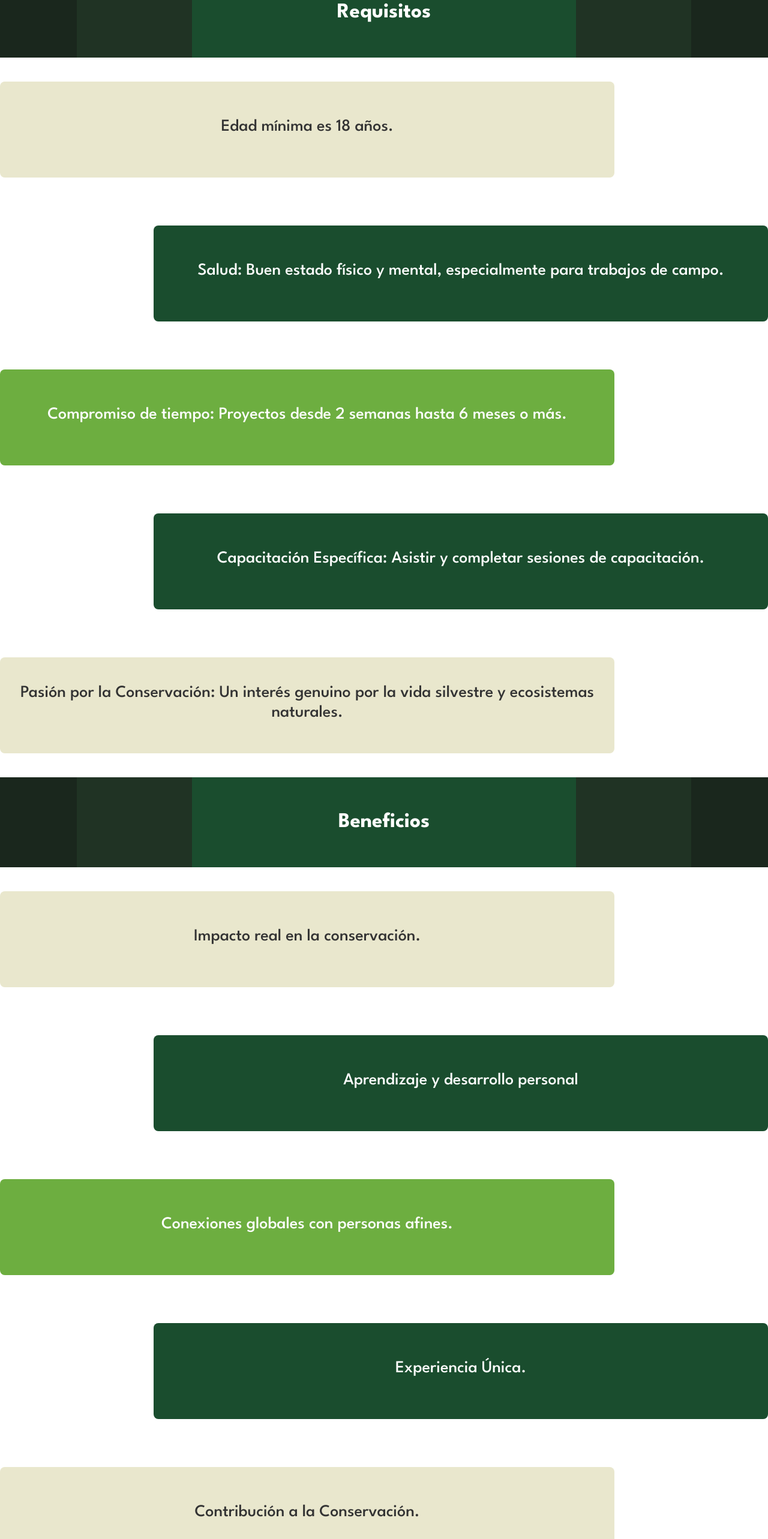
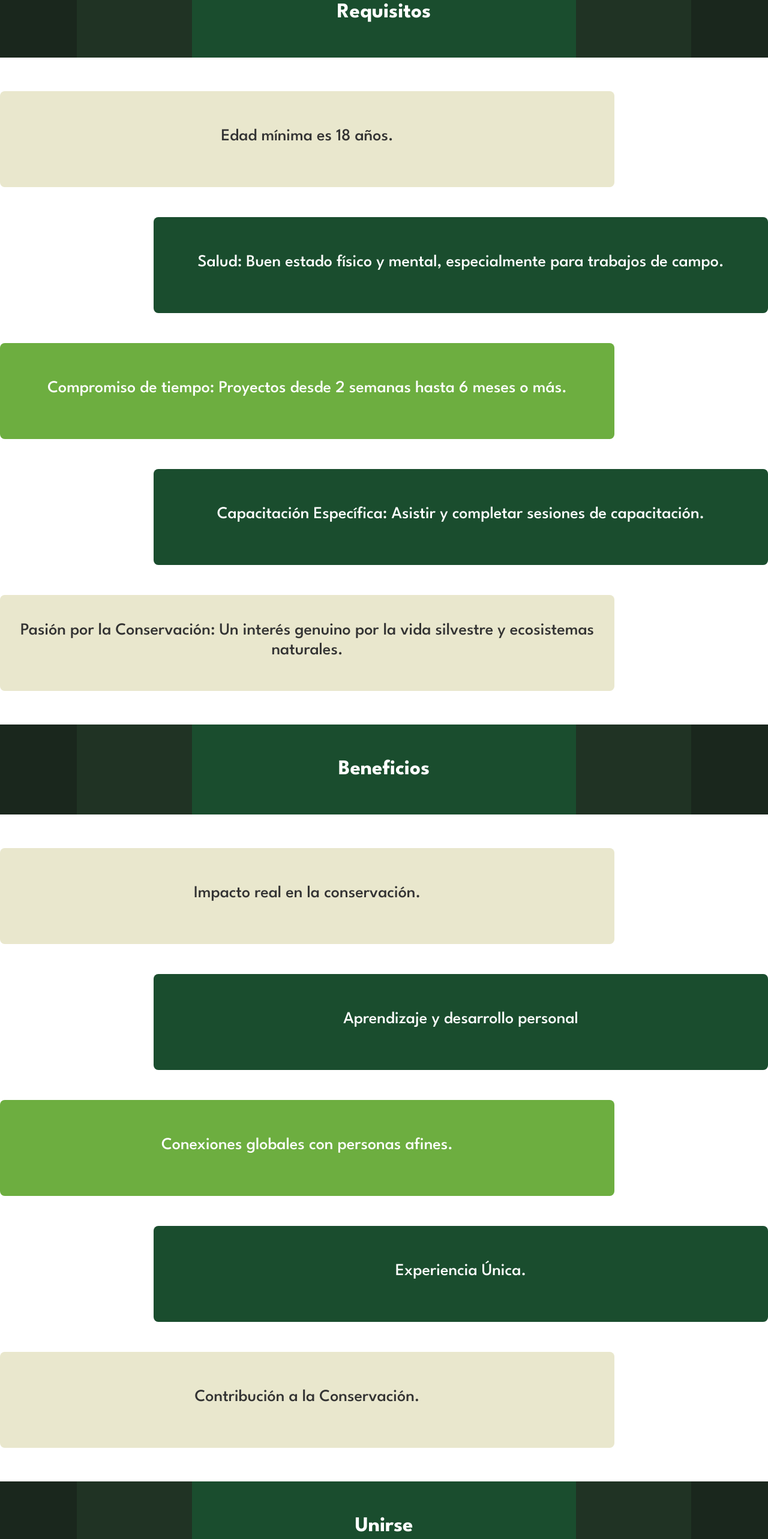
Before and after one commit to maicol-monge/proyecto_wildlife, a React (Create React App) app: page /voluntario in a window 1280 px wide. Shown: the part 2060-4626 px from the top of the page at 60% size. Built offline with nearby package versions, Linux system fonts and the light colour scheme.

Commit message:
hoy sixd

```diff
--- a/public/style.css
+++ b/public/style.css
@@ -258,7 +258,6 @@ de aqui para lo de los testimonios*/
     font-size: 18px;
     text-align: center;
     margin-top: 5vh;
-    margin-bottom: 5vh;
 
 }
 
@@ -266,19 +265,21 @@ de aqui para lo de los testimonios*/
     background-color: #E9E7CD;
     color: #333;
     height: 20vh;
-    margin-top: 5vh;
+
+
 }
 
 .dark-green {
     background-color: #1A4D2E;
     height: 20vh;
+
 }
 
 .light-green {
     background-color: #6DAE40;
     color: #ffffff;
     height: 20vh;
-    margin-bottom: 5vh;
+
 }
 
 .datos_personales{
--- a/src/components/Voluntario.js
+++ b/src/components/Voluntario.js
@@ -46,7 +46,7 @@ function Voluntario() {
 
             <section className='d-flex flex-column' style={{}}>
 
-                <div className="block beige d-flex justify-content-center align-items-center text-center">
+                <div className="block beige d-flex justify-content-center align-items-center text-center" style={{marginTop:"7vh"}}>
                     <h3>Edad mínima es 18 años.</h3>
                 </div>
 
@@ -62,7 +62,7 @@ function Voluntario() {
                     <h3>Capacitación Específica: Asistir y completar sesiones de capacitación.</h3>
                 </div>
 
-                <div className="block beige d-flex justify-content-center align-items-center text-center">
+                <div className="block beige d-flex justify-content-center align-items-center text-center" style={{marginBottom:"7vh"}}>
                     <h3>Pasión por la Conservación: Un interés genuino por la vida silvestre y ecosistemas naturales.</h3>
                 </div>
             </section>
@@ -75,7 +75,7 @@ function Voluntario() {
 
             <section className='d-flex flex-column'>
 
-                <div className="block beige d-flex justify-content-center align-items-center text-center">
+                <div className="block beige d-flex justify-content-center align-items-center text-center" style={{marginTop:"7vh"}}>
                     <h3>Impacto real en la conservación.</h3>
                 </div>
 
@@ -91,7 +91,7 @@ function Voluntario() {
                     <h3>Experiencia Única.</h3>
                 </div>
 
-                <div className="block beige d-flex justify-content-center align-items-center text-center">
+                <div className="block beige d-flex justify-content-center align-items-center text-center" style={{marginBottom:"7vh"}}>
                     <h3>Contribución a la Conservación.</h3>
                 </div>
 
```
